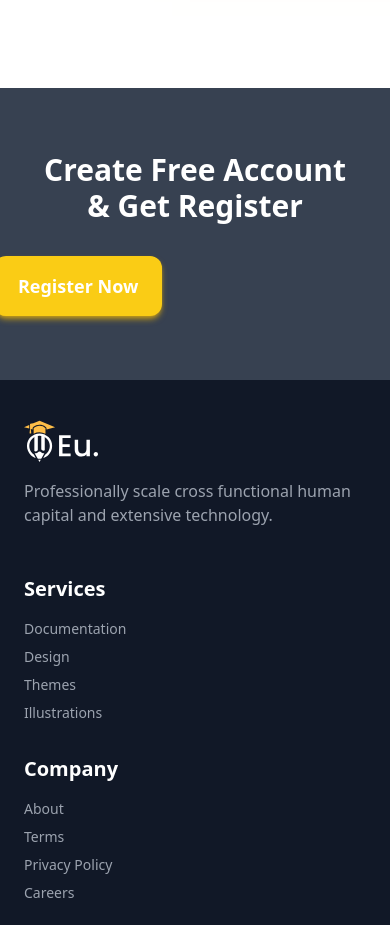
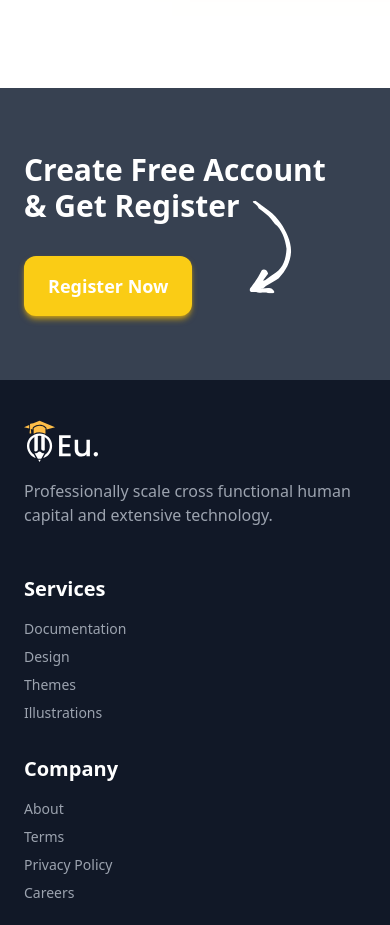
Before and after one commit to Martinesusu/mini-css-education, a website: page index.html in a window 390 px wide. Shown: the part 3860-4785 px from the top of the page. Drawn offline with nearby package versions, Linux system fonts and the light colour scheme.

Commit message:
edit call-to-action section to be responsive for mobile view

```diff
--- a/index.html
+++ b/index.html
@@ -392,20 +392,25 @@
 
     <!-- Call-to-Action Section -->
     <section class="bg-gray-700 py-10">
-     <div class="container mx-auto p-6 flex flex-col lg:flex-row justify-around items-center space-x-10">
+      <div class="container mx-auto p-6 flex flex-col lg:flex-row lg:space-x-32">
         <!-- Text Section -->
-      <div class="text-white text-center lg:text-left mb-6 lg:mb-0">
+        <div class="text-white text-left mb-6 lg:mb-0">
           <h2 class="text-3xl font-bold mb-2">Create Free Account <br> & Get Register</h2>
         </div>
+        <!-- Arrow + Button Section -->
         <div class="relative">
           <!-- Arrow -->
-        <svg class="absolute top-4 right-80" width="93" height="42" viewBox="0 0 93 42" fill="none" xmlns="http://www.w3.org/2000/svg">
+          <div class="absolute transform
+                      rotate-90 scale-y-[-1] translate-x-[200px] translate-y-[-30px]
+                      lg:scale-y-[1] lg:translate-x-[0px] lg:translate-y-[0px] lg:rotate-0 lg:top-10 lg:right-60">
+            <svg width="93" height="42" viewBox="0 0 93 42" fill="none" xmlns="http://www.w3.org/2000/svg">
               <path d="M70.0264 12.1237C76.5361 9.06078 81.0667 5.70946 87.8625 0.68248C90.1278 -0.993181 91.8207 1.25923 91.5345 3.22327C90.9622 7.15135 92.6551 9.40376 92.0827 13.3318C91.5103 17.2599 93.2033 19.5123 92.6309 23.4404C92.3447 25.4045 90.3656 25.1161 88.6727 22.8637C86.9798 20.6112 87.5522 16.6832 88.1245 12.7551L88.4107 10.7911C88.1245 12.7551 87.8383 14.7191 85.573 16.3948C83.0216 20.0345 80.1839 25.6382 77.6325 29.2779C70.5504 36.269 61.7755 41.0076 51.5938 41.5297C41.4121 42.0519 30.1099 36.3935 22.7658 31.3119C19.0938 28.7711 13.7289 23.9779 10.3431 19.4731C8.65014 17.2206 6.95722 14.9682 5.26431 12.7158C3.57139 10.4634 1.87847 8.21096 0.185551 5.95854C0.471735 3.9945 0.757925 2.03047 2.45084 4.28289C4.14376 6.53531 5.83668 8.78773 7.81578 9.0761C9.5087 11.3285 11.2016 13.5809 12.8945 15.8334C16.2804 20.3382 19.9524 22.879 23.6244 25.4198C28.7031 32.177 38.3125 35.583 48.208 37.0249C58.3896 36.5027 66.8784 33.7282 71.9813 26.4488C74.5328 22.8091 77.0843 19.1694 79.6357 15.5297C79.9219 13.5656 80.2081 11.6016 82.1872 11.8899C79.9219 13.5656 75.3914 16.9169 73.1261 18.5926C69.1679 18.0158 67.7611 13.7994 70.0264 12.1237Z" fill="white"/>
             </svg>
           </div>
           <!-- Button Section -->
-      <div class="flex items-center relative right-[40%]">
+          <div class="flex items-center">
             <button class="bg-yellow-400 shadow-md shadow-yellow-500/70 text-white px-6 py-4 rounded-xl text-lg font-semibold hover:bg-orange-400 hover:shadow-orange-500">Register Now</button>
+          </div>
         </div>
       </div>
     </section>
```
Lines whose indentation alone changed are shown as unchanged.
